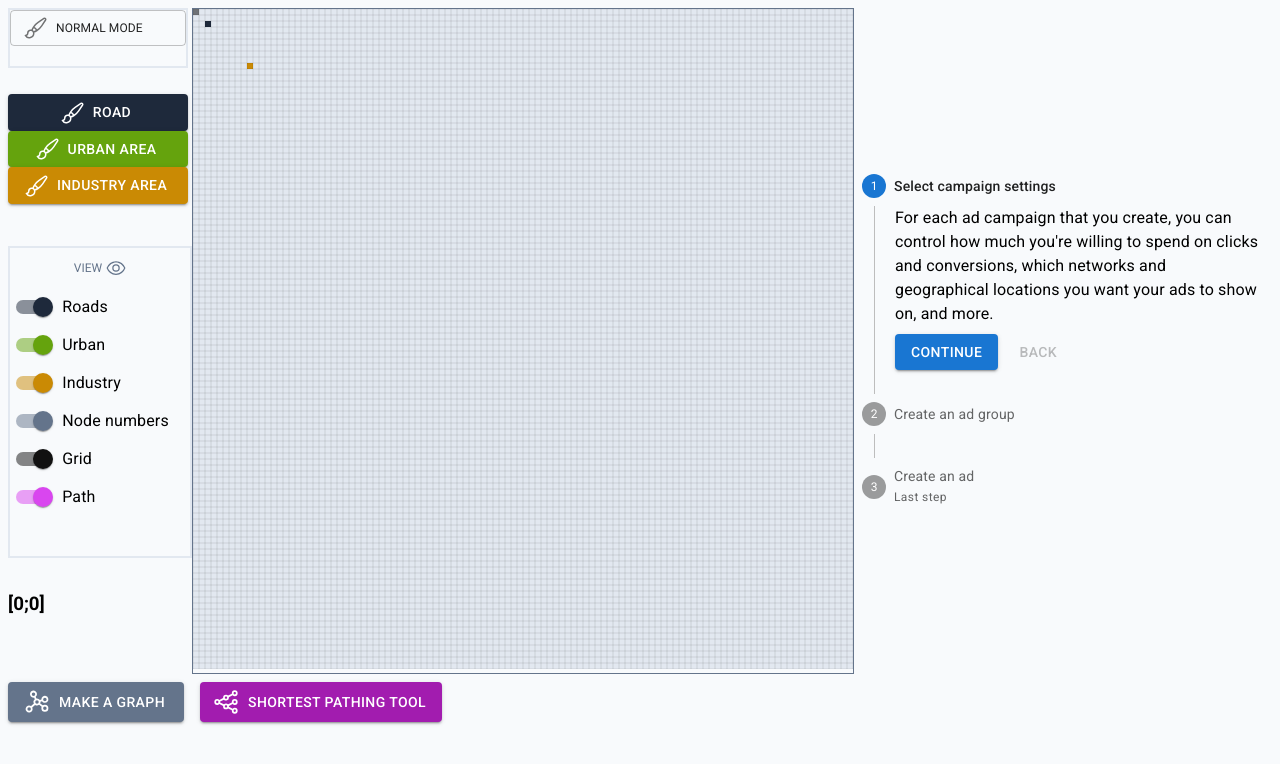
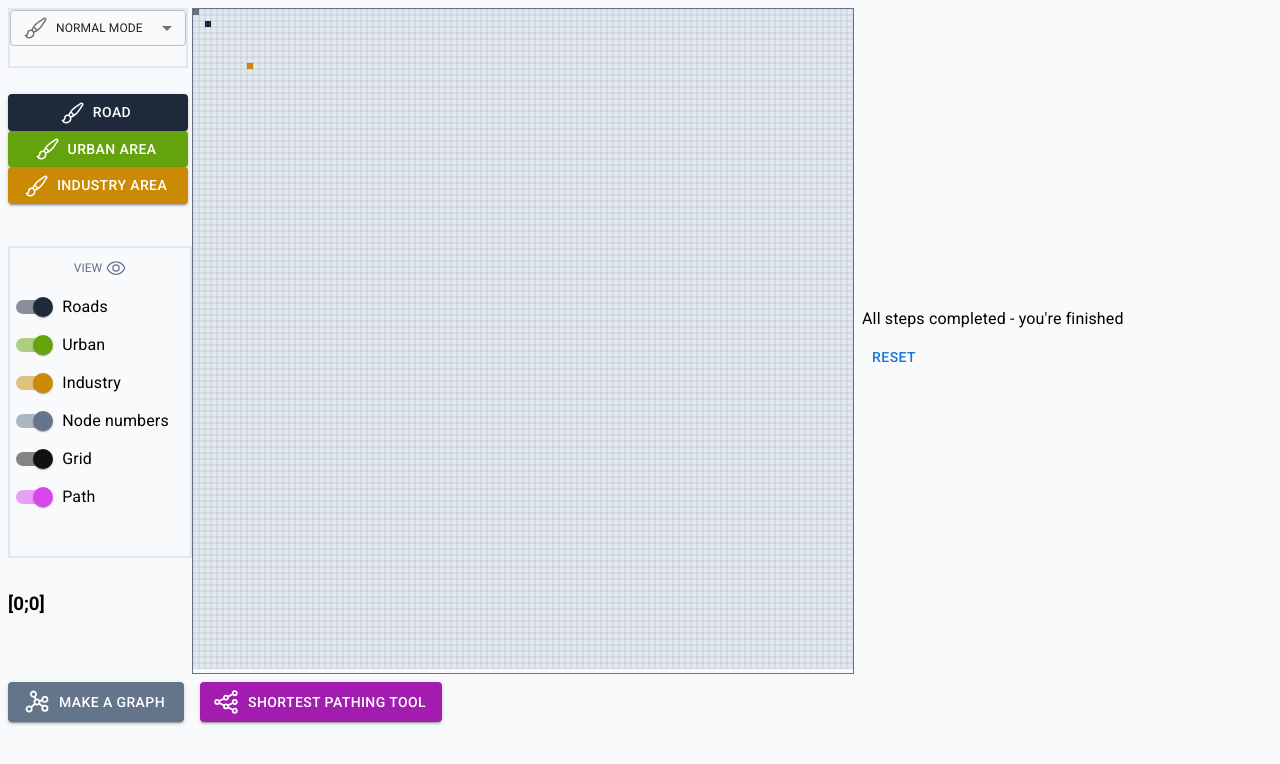
Before and after one commit to unitax13/trafficsim-js, a React (Vite) app: page / in a window 1280 px wide. Shown: the top 764 px of the page. Built offline with nearby package versions, Linux system fonts and the light colour scheme.

Commit message:
stepper nicely refreshes

```diff
--- a/src/components/Canvas.tsx
+++ b/src/components/Canvas.tsx
@@ -33,6 +33,7 @@
 import TrafficFlowIcon from "../icons/TrafficFlowIcon";
 import ShortestPathingClass from "../classes/ShortestPathingClass";
 import StepperComponent from "./StepperComponent";
+import ModeSelector from "./ModeSelector";
 
 interface CanvasProps {
   numRows: number;
@@ -409,60 +410,10 @@
         <div className="flex gap-2 items-center">
           {/* <div className="flex flex-col items-center w-44"> */}
           <div className="h-[666px] grid grid-rows-[12] gap-4 w-44">
-            <div className="border-2 border-slate-200 border-solid">
-              <div>
-                <>
-                  <FormControl>
-                    <Select
-                      className="w-44 h-9 font-roboto text-xs"
-                      // disableUnderline
-
-                      IconComponent={""}
-                      value={viewMode.current}
-                      onChange={(e) => handleModeChange(e)}
-                    >
-                      <MenuItem
-                        value={viewModes.NORMAL}
-                        className="focus:border focus:border-solid "
-                      >
-                        <span className="flex items-center text-xs ">
-                          <ListItemIcon sx={{ minWidth: 32 }}>
-                            <PaintBrush className="w-6 h-6" />
-                          </ListItemIcon>
-                          <span>NORMAL MODE</span>
-                        </span>
-                      </MenuItem>
-                      <MenuItem
-                        value={viewModes.SHORTEST_PATHING}
-                        className="focus:border focus:border-solid "
-                        sx={{}}
-                      >
-                        <span className="flex items-center text-xs  ">
-                          <ListItemIcon sx={{ minWidth: 32 }}>
-                            <DijkstraIcon className="w-6 h-6" />
-                          </ListItemIcon>
-                          <span className="text-left">
-                            SHORTEST-PATHING MODE
-                          </span>
-                        </span>
-                      </MenuItem>
-                      <MenuItem
-                        value={viewModes.HEATMAP}
-                        disabled={true}
-                        className="focus:border focus:border-solid "
-                      >
-                        <span className="flex items-center text-xs">
-                          <ListItemIcon sx={{ minWidth: 32 }}>
-                            <TrafficFlowIcon className="w-6 h-6" />
-                          </ListItemIcon>
-                          <span className="text-left">HEATMAP MODE</span>
-                        </span>
-                      </MenuItem>
-                    </Select>
-                  </FormControl>
-                </>
-              </div>
-            </div>
+            <ModeSelector
+              viewMode={viewMode}
+              handleModeChange={handleModeChange}
+            />
             <div className="row-span-1 flex flex-col justify-around">
               <div>
                 <Button
@@ -625,8 +576,11 @@
               onContextMenu={(e) => e.preventDefault()}
             />
           </div>
+          {/* stepper section */}
           {positionPathToDrawRef.current ? (
-            <StepperComponent positionPath={positionPathToDrawRef.current} />
+            <div className="">
+              <StepperComponent positionPath={positionPathToDrawRef.current} />
+            </div>
           ) : (
             ""
           )}
--- /dev/null
+++ b/src/components/ModeSelector.tsx
@@ -0,0 +1,75 @@
+import {
+  FormControl,
+  ListItemIcon,
+  MenuItem,
+  Select,
+  SelectChangeEvent,
+} from "@mui/material";
+import React, { MutableRefObject, ReactEventHandler } from "react";
+import DijkstraIcon from "../icons/DijkstraIcon";
+import TrafficFlowIcon from "../icons/TrafficFlowIcon";
+import viewModes from "../enums/ViewModes";
+import PaintBrush from "../icons/PaintBrush";
+
+interface ModeSelectorProps {
+  viewMode: MutableRefObject<viewModes>;
+  handleModeChange: (e: SelectChangeEvent<string>) => void;
+}
+
+const ModeSelector: React.FC<ModeSelectorProps> = ({
+  viewMode,
+  handleModeChange,
+}) => {
+  return (
+    <div className="border-2 border-slate-200 border-solid">
+      <div>
+        <>
+          <FormControl>
+            <Select
+              className="w-44 h-9 font-roboto text-xs"
+              value={viewMode.current}
+              onChange={handleModeChange}
+            >
+              <MenuItem
+                value={viewModes.NORMAL}
+                className="focus:border focus:border-solid"
+              >
+                <span className="flex items-center text-xs">
+                  <ListItemIcon sx={{ minWidth: 32 }}>
+                    <PaintBrush className="w-6 h-6" />
+                  </ListItemIcon>
+                  <span>NORMAL MODE</span>
+                </span>
+              </MenuItem>
+              <MenuItem
+                value={viewModes.SHORTEST_PATHING}
+                className="focus:border focus:border-solid"
+              >
+                <span className="flex items-center text-xs">
+                  <ListItemIcon sx={{ minWidth: 32 }}>
+                    <DijkstraIcon className="w-6 h-6" />
+                  </ListItemIcon>
+                  <span className="text-left">SHORTEST-PATHING MODE</span>
+                </span>
+              </MenuItem>
+              <MenuItem
+                value={viewModes.HEATMAP}
+                disabled={true}
+                className="focus:border focus:border-solid"
+              >
+                <span className="flex items-center text-xs">
+                  <ListItemIcon sx={{ minWidth: 32 }}>
+                    <TrafficFlowIcon className="w-6 h-6" />
+                  </ListItemIcon>
+                  <span className="text-left">HEATMAP MODE</span>
+                </span>
+              </MenuItem>
+            </Select>
+          </FormControl>
+        </>
+      </div>
+    </div>
+  );
+};
+
+export default ModeSelector;
--- a/src/components/StepperComponent.tsx
+++ b/src/components/StepperComponent.tsx
@@ -6,10 +6,15 @@
   Stepper,
   Typography,
 } from "@mui/material";
-import { useState } from "react";
+import { useEffect, useState } from "react";
+import Position from "../classes/Position";
 
-export default function StepperComponent({ positionPath }) {
-  const steps = [
+interface StepperComponentProps {
+  positionPath: Position[];
+}
+
+export default function StepperComponent(props: StepperComponentProps) {
+  const steps2 = [
     {
       label: "Select campaign settings",
       description: `For each ad campaign that you create, you can control how much
@@ -29,6 +34,26 @@
               they're running and how to resolve approval issues.`,
     },
   ];
+
+  useEffect(() => {
+    setSteps(
+      props.positionPath.map((pos) => {
+        return {
+          label: "Go to [" + pos.x + ";" + pos.y + "]",
+          description: "well, go!",
+        };
+      })
+    );
+  }, [props.positionPath]);
+
+  const [steps, setSteps] = useState(
+    props.positionPath.map((pos) => {
+      return {
+        label: "Go to [" + pos.x + ";" + pos.y + "]",
+        description: "well, go!",
+      };
+    })
+  );
 
   const [activeStep, setActiveStep] = useState(0);
 
@@ -50,14 +75,15 @@
         nonLinear
         activeStep={activeStep}
         orientation="vertical"
-        className="object-top align-top"
+        className=" pt-0"
+        sx={{ maxHeight: 666 }}
       >
         {steps.map((step, index) => (
           <Step key={step.label}>
             <StepLabel
               onClick={() => setActiveStep(index)}
               optional={
-                index === 2 ? (
+                index === steps.length - 1 ? (
                   <Typography variant="caption">Last step</Typography>
                 ) : null
               }
@@ -69,18 +95,18 @@
 
               <div>
                 <Button
+                  disabled={index === 0}
+                  onClick={handleBack}
+                  sx={{ mt: 1, mr: 1 }}
+                >
+                  Previous
+                </Button>
+                <Button
                   variant="contained"
                   onClick={handleNext}
                   sx={{ mt: 1, mr: 1 }}
                 >
-                  {index === steps.length - 1 ? "Finish" : "Continue"}
-                </Button>
-                <Button
-                  disabled={index === 0}
-                  onClick={handleBack}
-                  sx={{ mt: 1, mr: 1 }}
-                >
-                  Back
+                  {index === steps.length - 1 ? "Finish" : "Next"}
                 </Button>
               </div>
             </StepContent>
```
